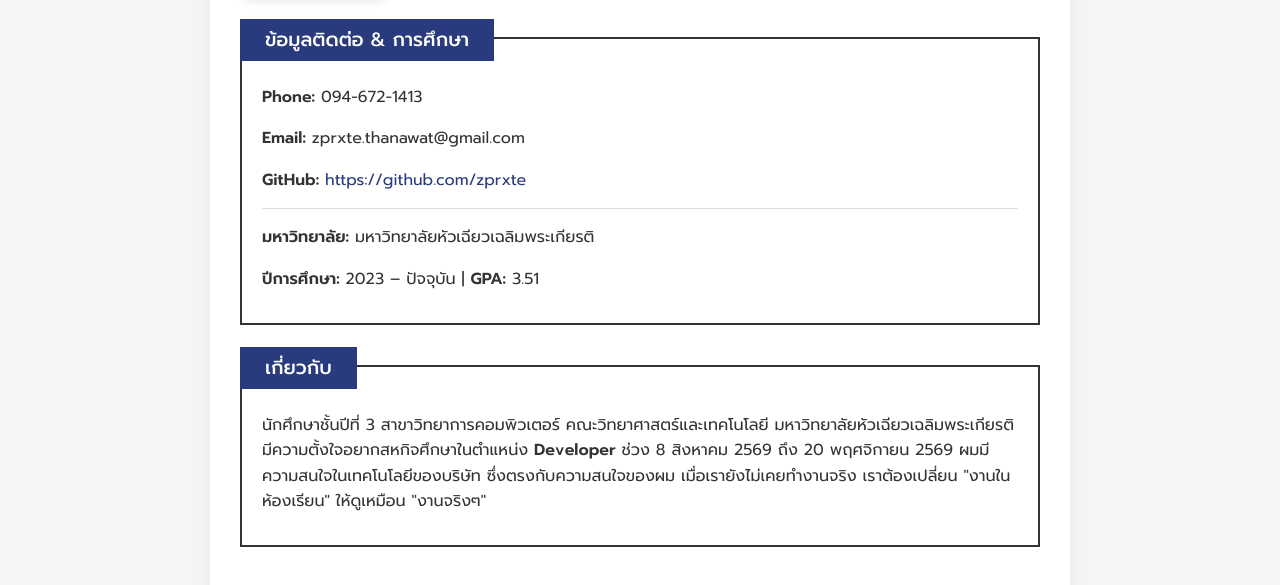
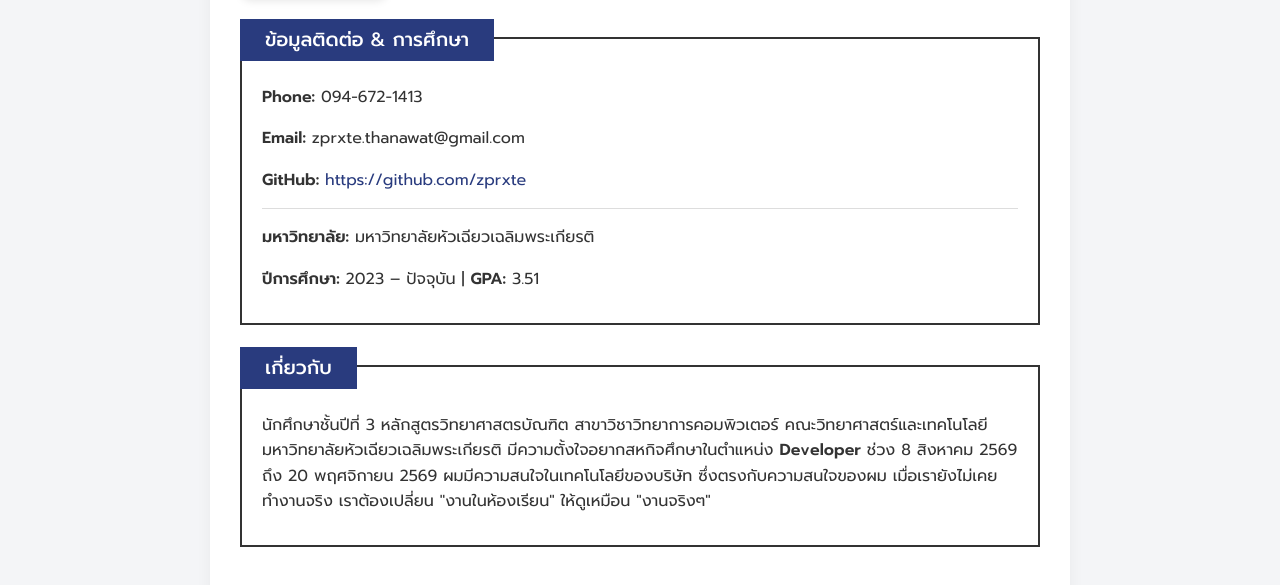
Before and after one commit to zprxte/Resume, a plain HTML site: page index.html in a window 1280 px wide. Shown: the part 359-944 px from the top of the page. Drawn offline with Linux system fonts and the light colour scheme.

```diff
--- a/index.html
+++ b/index.html
@@ -40,7 +40,7 @@
 
         <div class="content-box">
             <div class="section-title">เกี่ยวกับ</div>
-            <p>นักศึกษาชั้นปีที่ 3 สาขาวิทยาการคอมพิวเตอร์ คณะวิทยาศาสตร์และเทคโนโลยี มหาวิทยาลัยหัวเฉียวเฉลิมพระเกียรติ มีความตั้งใจอยากสหกิจศึกษาในตำแหน่ง
+            <p>นักศึกษาชั้นปีที่ 3 หลักสูตรวิทยาศาสตรบัณฑิต สาขาวิชาวิทยาการคอมพิวเตอร์ คณะวิทยาศาสตร์และเทคโนโลยี มหาวิทยาลัยหัวเฉียวเฉลิมพระเกียรติ มีความตั้งใจอยากสหกิจศึกษาในตำแหน่ง
                 <strong>Developer</strong> ช่วง 8 สิงหาคม 2569 ถึง 20 พฤศจิกายน 2569 ผมมีความสนใจในเทคโนโลยีของบริษัท ซึ่งตรงกับความสนใจของผม
                 เมื่อเรายังไม่เคยทำงานจริง เราต้องเปลี่ยน "งานในห้องเรียน" ให้ดูเหมือน "งานจริงๆ"</p>
         </div>
```
